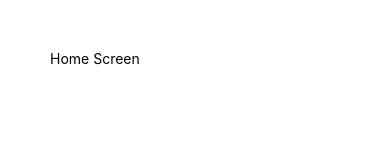
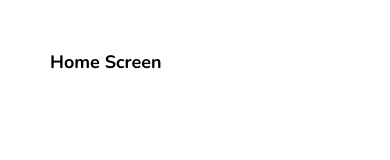
Before and after one commit to kev-luo/react-native-practice, a React Native app: screen / in a window 390 px wide. Shown: the top 160 px of the page. Built offline with nearby package versions, Linux system fonts and the light colour scheme.

Commit message:
load fonts for reviews app

```diff
--- a/App.js
+++ b/App.js
@@ -1,9 +1,21 @@
-import React from "react";
+import React, { useState } from "react";
+import * as Font from "expo-font";
+import Home from "./projects/reviewsApp/screens/Home";
+import { AppLoading } from "expo";
 
-import Home from "./projects/reviewsApp/screens/Home";
+const getFonts = () =>
+  Font.loadAsync({
+    "nunito-regular": require("./assets/fonts/Nunito-Regular.ttf"),
+    "nunito-bold": require("./assets/fonts/Nunito-Bold.ttf"),
+  });
 
 export default function App() {
-  return (
-    <Home />
-  );
+  const [fontsLoaded, setFontsLoaded] = useState(false);
+  if (fontsLoaded) {
+    return <Home />;
+  } else {
+    return (
+      <AppLoading startAsync={getFonts} onFinish={() => setFontsLoaded(true)} />
+    );
+  }
 }
--- a/projects/reviewsApp/screens/Home.js
+++ b/projects/reviewsApp/screens/Home.js
@@ -4,7 +4,7 @@ import { StyleSheet, View, Text } from 'react-native';
 export default function Home() {
   return (
     <View style={styles.container}>
-      <Text>Home Screen</Text>
+      <Text style={styles.titleText}>Home Screen</Text>
     </View>
   )
 }
@@ -12,5 +12,9 @@ export default function Home() {
 const styles = StyleSheet.create({
   container: {
     padding: 50
+  },
+  titleText: {
+    fontFamily: "nunito-bold",
+    fontSize: 18
   }
 })
```
Also changed, not shown: assets/fonts/Nunito-Bold.ttf (added), assets/fonts/Nunito-Regular.ttf (added).
